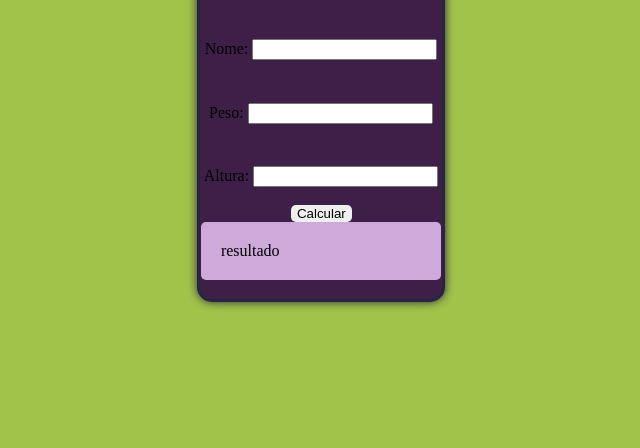
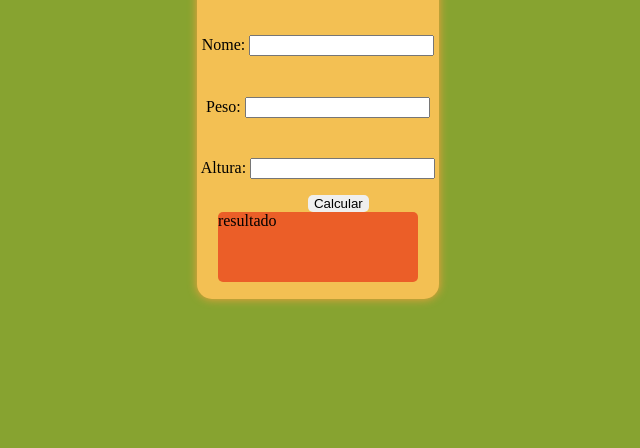
Before and after one commit to jjullimayanne/javascriptimc, a plain HTML site: page index.html in a window 1280 px wide. Shown: the part 352-800 px from the top of the page, without its empty margins (317-957 px from the left). Drawn offline with Linux system fonts and the light colour scheme.

Commit message:
Update style.css

```diff
--- a/style.css
+++ b/style.css
@@ -2,7 +2,7 @@
 body{
     display: flex;
     align-items: center;
-    background-color: #a1c349;
+    background-color: #87a330;
 
 }
 
@@ -12,12 +12,12 @@ body{
     align-items: center;
     justify-content: space-evenly;
     height: 400;
-    border:#272640 solid;
+    border: f3c053 solid;
     border-radius: 15px;
     margin-top: 8%;
     margin-left: 40%;
-    background-color: #3e1f47;
-    box-shadow: 0 0 10px #312244;
+    background-color: #f3c053;
+    box-shadow: 0 0 10px #f9a03f;
 }
 
 .input {
@@ -40,11 +40,11 @@ button {
 
 
 .result {
-    background-color: #CEA9DA;
+    background-color: #eb5e28;
     display: flex;
     margin: auto;
     border: #0b090a;
     border-radius: 5px;
-    padding:20;
+    height: 70;
     width: 200;
 }
```
